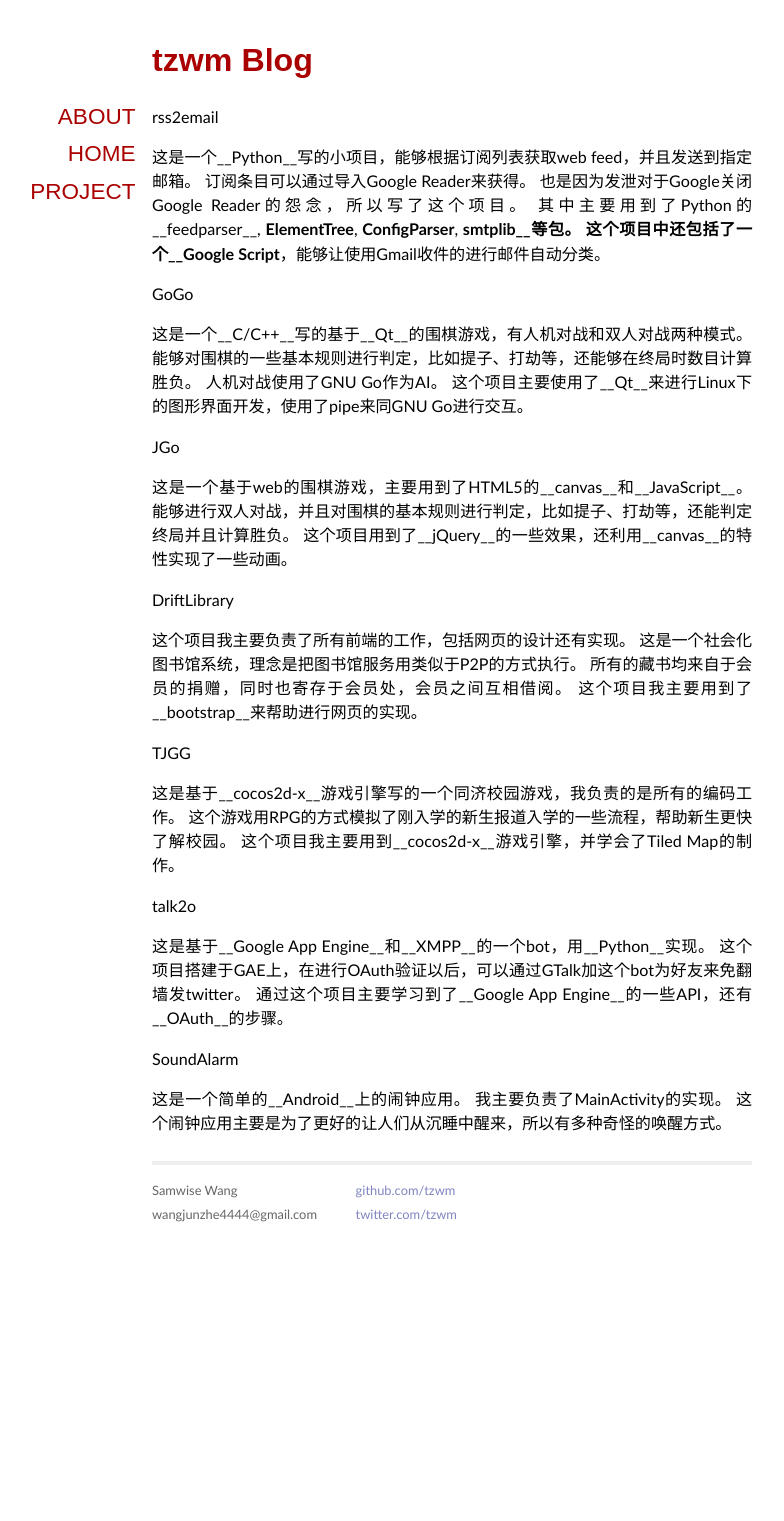
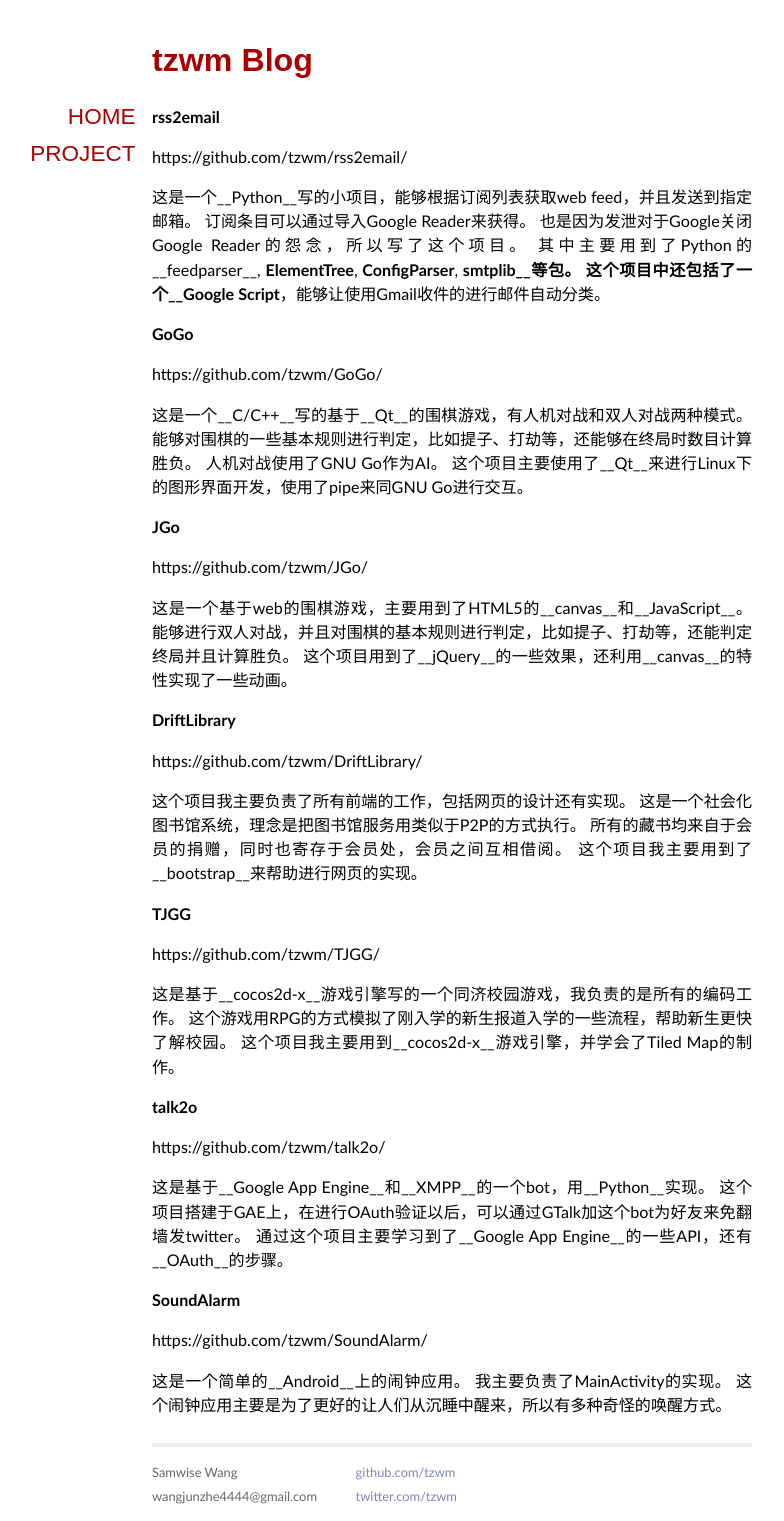
Before and after one commit to tzwm/tzwmblog_12, a Jekyll site: the page built from project/index.md, in a window 1280 px wide. Shown: the whole page, without its empty margins (188-972 px from the left). Built offline with Jekyll 4.4.1, drawn with Linux system fonts in a browser that asks for light colours; some web fonts are replaced; Markdown is read by kramdown in place of the engine named in the settings; before the commit the page ends 1239 px from its top, so only the background shows below that.

Commit message:
Remove about page and modified project page.

```diff
--- a/about/index.html
+++ /dev/null
@@ -1,6 +0,0 @@
----
-layout: default
-title: About
----
-
-Github: [https://github.com/tzwm/](https://github.com/tzwm/)
--- a/css/main.css
+++ b/css/main.css
@@ -156,6 +156,7 @@ ul.posts span {
 /*
 /*****************************************************************************/
 
+
 h2.post {
     font-size: 1.5em;
 }
--- a/project/index.md
+++ b/project/index.md
@@ -3,7 +3,9 @@ layout: default
 title: Project
 ---
 
-- [rss2email](https://github.com/tzwm/rss2email/)
+###rss2email
+
+https://github.com/tzwm/rss2email/
 
 这是一个__Python__写的小项目，能够根据订阅列表获取web feed，并且发送到指定邮箱。
 订阅条目可以通过导入Google Reader来获得。
@@ -12,7 +14,9 @@ title: Project
 这个项目中还包括了一个__Google Script__，能够让使用Gmail收件的进行邮件自动分类。
 
 
-- [GoGo](https://github.com/tzwm/GoGo/)
+###GoGo
+
+https://github.com/tzwm/GoGo/
 
 这是一个__C/C++__写的基于__Qt__的围棋游戏，有人机对战和双人对战两种模式。
 能够对围棋的一些基本规则进行判定，比如提子、打劫等，还能够在终局时数目计算胜负。
@@ -20,14 +24,18 @@ title: Project
 这个项目主要使用了__Qt__来进行Linux下的图形界面开发，使用了pipe来同GNU Go进行交互。
 
 
-- [JGo](https://github.com/tzwm/JGo/)
+###JGo
+
+https://github.com/tzwm/JGo/
 
 这是一个基于web的围棋游戏，主要用到了HTML5的__canvas__和__JavaScript__。
 能够进行双人对战，并且对围棋的基本规则进行判定，比如提子、打劫等，还能判定终局并且计算胜负。
 这个项目用到了__jQuery__的一些效果，还利用__canvas__的特性实现了一些动画。
 
 
-- [DriftLibrary](https://github.com/tzwm/DriftLibrary/)
+###DriftLibrary
+
+https://github.com/tzwm/DriftLibrary/
 
 这个项目我主要负责了所有前端的工作，包括网页的设计还有实现。
 这是一个社会化图书馆系统，理念是把图书馆服务用类似于P2P的方式执行。
@@ -35,21 +43,27 @@ title: Project
 这个项目我主要用到了__bootstrap__来帮助进行网页的实现。
 
 
-- [TJGG](https://github.com/tzwm/TJGG/)
+###TJGG
+
+https://github.com/tzwm/TJGG/
 
 这是基于__cocos2d-x__游戏引擎写的一个同济校园游戏，我负责的是所有的编码工作。
 这个游戏用RPG的方式模拟了刚入学的新生报道入学的一些流程，帮助新生更快了解校园。
 这个项目我主要用到__cocos2d-x__游戏引擎，并学会了Tiled Map的制作。
 
 
-- [talk2o](https://github.com/tzwm/talk2o/)
+###talk2o
+
+https://github.com/tzwm/talk2o/
 
 这是基于__Google App Engine__和__XMPP__的一个bot，用__Python__实现。
 这个项目搭建于GAE上，在进行OAuth验证以后，可以通过GTalk加这个bot为好友来免翻墙发twitter。
 通过这个项目主要学习到了__Google App Engine__的一些API，还有__OAuth__的步骤。
 
 
-- [SoundAlarm](https://github.com/tzwm/SoundAlarm/)
+###SoundAlarm
+
+https://github.com/tzwm/SoundAlarm/
 
 这是一个简单的__Android__上的闹钟应用。
 我主要负责了MainActivity的实现。
```
